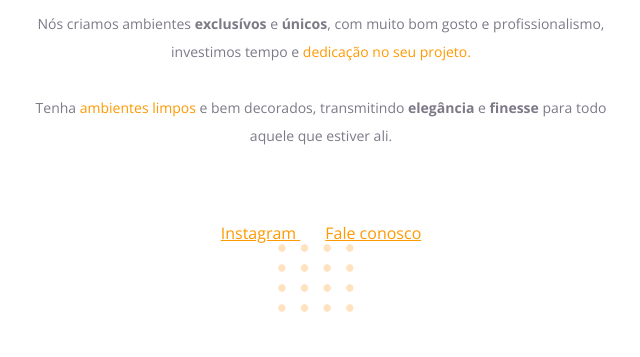
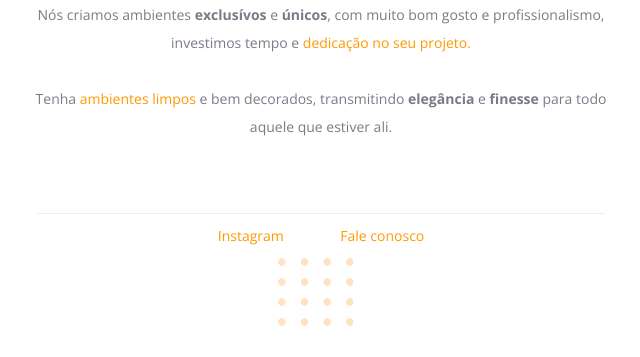
Before and after one commit to HumbertoGaldino/projeto-01-explorer, a plain HTML site: page index.html in a window 1280 px wide. Shown: the part 443-800 px from the top of the page, without its empty margins (319-959 px from the left). Drawn offline with nearby package versions, Linux system fonts and the light colour scheme.

Commit message:
Estilizando o footer

```diff
--- a/style.css
+++ b/style.css
@@ -1,6 +1,7 @@
 body {
     font-family: 'Open Sans', sans-serif;
     text-align: center;
+    margin: 0;
 }
 
 #hero {
@@ -13,6 +14,7 @@ h1 {
     font-weight: normal;
     font-size: 49px;
     line-height: 56px;
+    margin-bottom: 32px;
 }
 
 h1 span {
@@ -28,3 +30,20 @@ p {
     font-size: 14px;
     line-height: 28px;
 }
+
+footer {
+    width: 568px;
+    padding: 8px 0;
+    border-top: 1px solid #ECEFF2;
+    margin: 0 auto;
+}
+
+footer a {
+    text-decoration: none;
+    font-size: 14px;
+    line-height: 28px;
+}
+
+footer a:first-child {
+    margin-right: 28px;
+}
```
